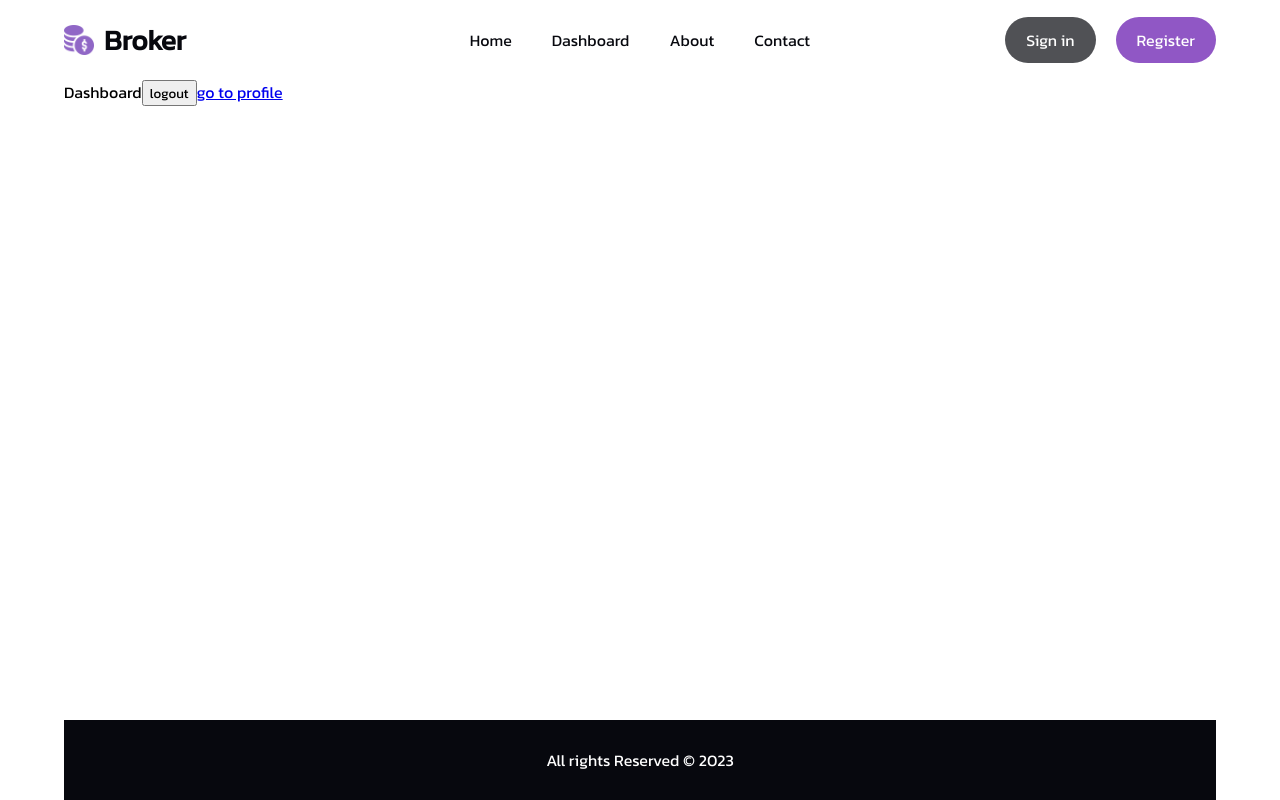
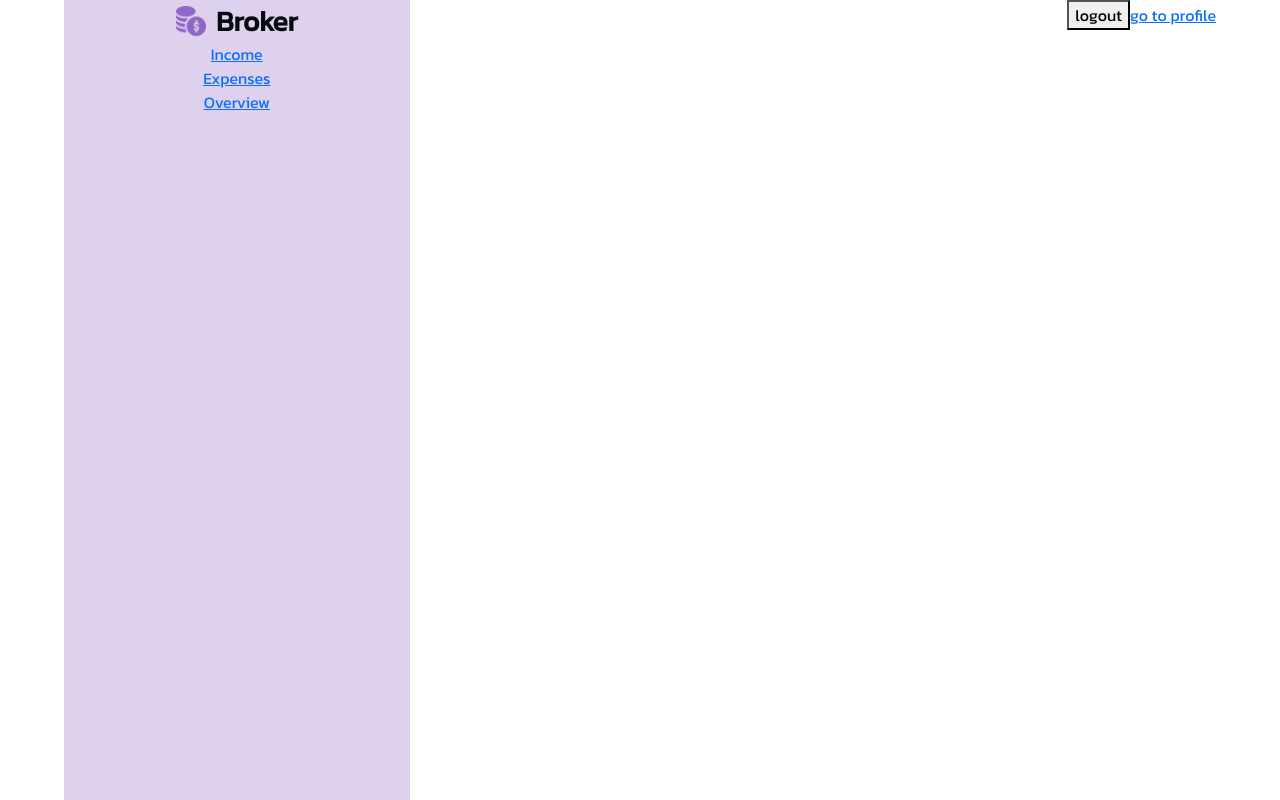
Before and after one commit to oliver-wahome/broker, a React (Create React App) app: page /dashboard in a window 1280 px wide. Built offline with nearby package versions, Linux system fonts and the light colour scheme.

Commit message:
feat: adding income page from dashboard

```diff
--- a/src/App.js
+++ b/src/App.js
@@ -6,6 +6,7 @@ import SignIn from './pages/SignIn';
 import Register from './pages/Register';
 import OnBoarding from './pages/OnBoarding';
 import Profile from './pages/Profile';
+import Income from './pages/Income';
 import './App.css';
 //import 'bootstrap/dist/css/bootstrap.min.css';
 
@@ -26,6 +27,7 @@ function App() {
           <Route path="/register" element={<Register />} />
           <Route path="/onboarding" element={<OnBoarding />} />
           <Route path="/profile" element={<Profile />} />
+          <Route path="/income" element={<Income />} />
         </Routes>
       </BrowserRouter>
     </div>
--- a/src/components/Navbar.js
+++ b/src/components/Navbar.js
@@ -3,9 +3,6 @@ import logo from '../images/brokerIcon-amethyst.png';
 import { Link } from 'react-router-dom';
 import '../componentStyles/Navbar.css';
 import '../App.css';
-//import { faBorderNone } from '@fortawesome/free-solid-svg-icons';
-//import { FontAwesomeIcon } from '@fortawesome/react-fontawesome';
-//import { solid, regular, brands, icon } from '@fortawesome/fontawesome-svg-core/import.macro';
 
 function Navbar() {
 
--- a/src/pageStyles/Dashboard.css
+++ b/src/pageStyles/Dashboard.css
@@ -1,7 +1,18 @@
-.dashboard {
+.dashboardPage {
     min-height: 100vh;
+    display: flex;
 }
 
-.dashboardContent {
-    min-height: 80vh;
+.dashboardMenu {
+    display: flex;
+    flex-direction: column;
+    align-items: center;
+    width: 30%;
+    background-color: rgba(144, 103, 197, 0.3);
 }
+
+.dashboardBody {
+    width: 70%;
+    display: flex;
+    justify-content: flex-end;
+}
--- a/src/pageStyles/Home.css
+++ b/src/pageStyles/Home.css
@@ -67,7 +67,7 @@
 }
 
 .subBtn:hover {
-    background-color: rgb(144, 103, 198, 0.75);
+    background-color: rgba(144, 103, 197, 0.75);
 }
 
 
--- a/src/pages/Dashboard.js
+++ b/src/pages/Dashboard.js
@@ -1,12 +1,11 @@
 import React from 'react';
-import Navbar from '../components/Navbar';
-import Footer from '../components/Footer';
+import logo from '../images/brokerIcon-amethyst.png';
+//import Navbar from '../components/Navbar';
+//import Footer from '../components/Footer';
 import { Link, useNavigate } from 'react-router-dom';
 import '../firebase';
 import { getAuth, signOut } from "firebase/auth";
 import '../pageStyles/Dashboard.css';
-
-
 
 function Dashboard() {
 
@@ -25,16 +24,23 @@ function Dashboard() {
     }
 
     return (
-        <div className="dashboard">
-            <Navbar />
+        <div className="dashboardPage">
+            <div className="dashboardMenu">
+                <Link to="/" className="logoSection">
+                    <img src={logo} alt="logo-icon" height="30px" width="30px" />
+                    <p>Broker</p>
+                </Link>
+                <Link to="/income">Income</Link>
+                <Link to="/">Expenses</Link>
+                <Link to="/">Overview</Link>
+            </div>
+            <div className="dashboardBody">
+                <div className="dashboardBodyNavbar">
+                    <button onClick={logOut}>logout</button>
+                    <Link to="/profile">go to profile</Link>
+                </div>
 
-            <div className="dashboardContent">
-                Dashboard
-                <button onClick={logOut}>logout</button>
-                <Link to="/profile">go to profile</Link>
             </div>
-
-            <Footer />
         </div>
     );
 }
```
Also changed, not shown: src/pages/Income.js (indentation only).
